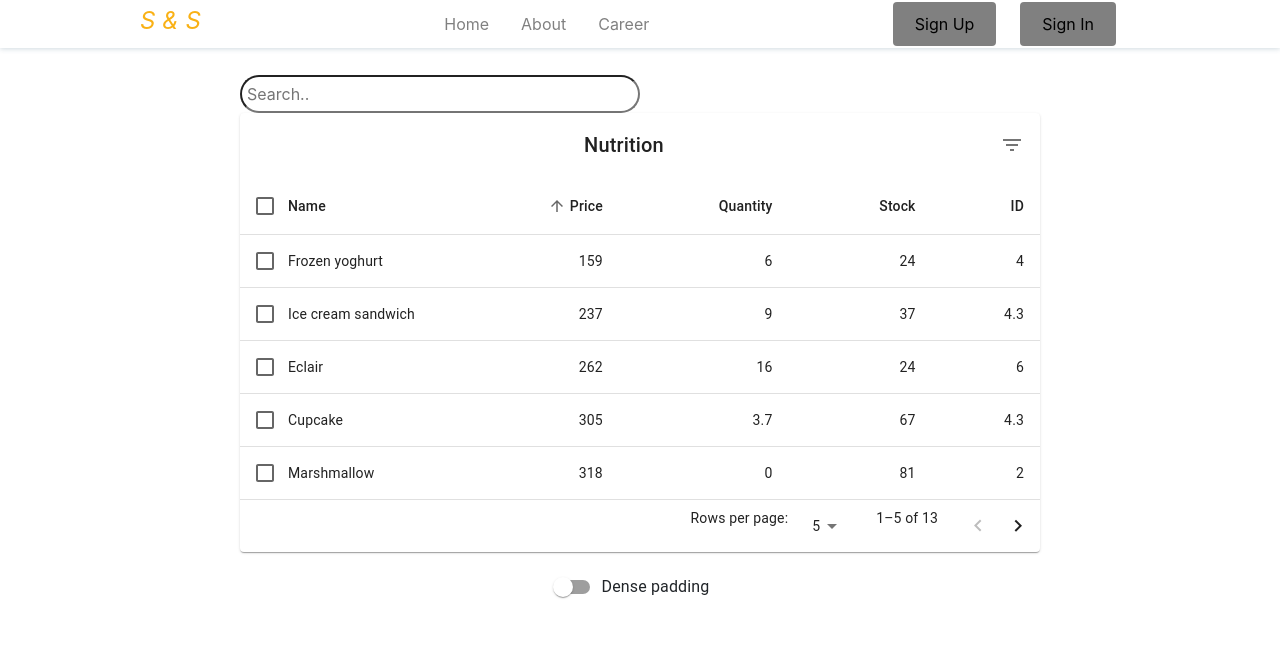
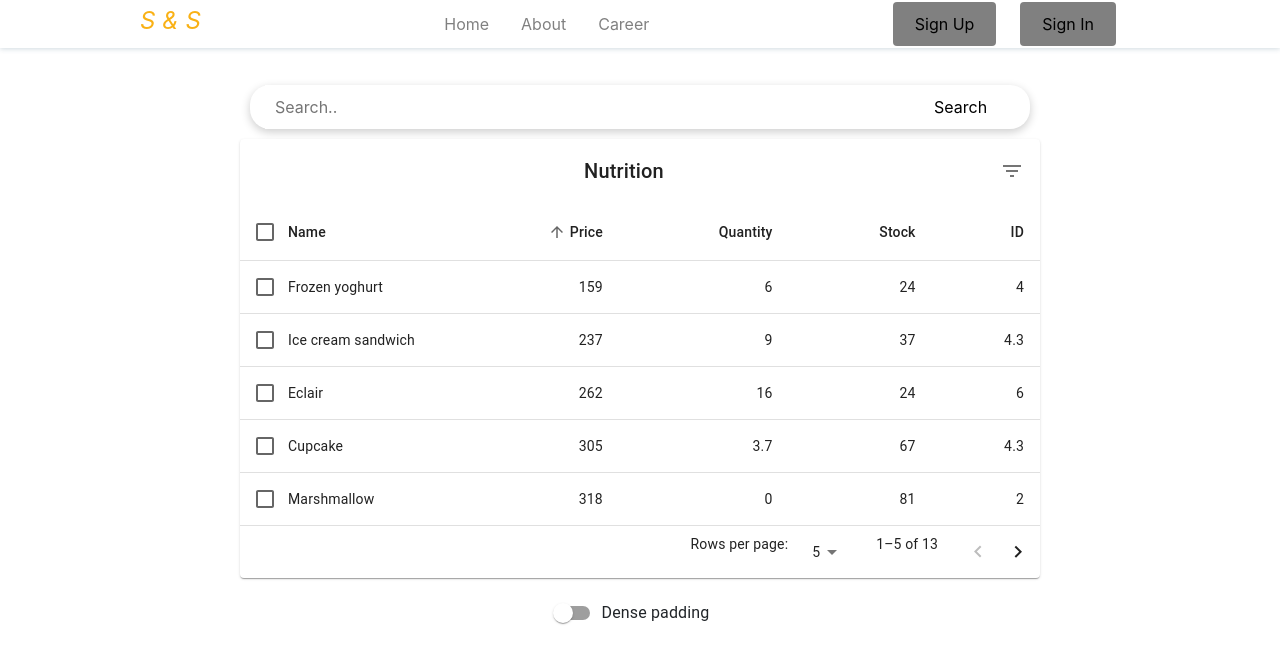
Before and after one commit to shrikantswami/counter-app, a React (Create React App) app: page /products in a window 1280 px wide. Shown: the top 664 px of the page. Built offline with nearby package versions, Linux system fonts and the light colour scheme.

Commit message:
search bar added & updated detail

```diff
--- a/src/Pages/Products/index.jsx
+++ b/src/Pages/Products/index.jsx
@@ -21,7 +21,9 @@ import Switch from '@mui/material/Switch';
 import DeleteIcon from '@mui/icons-material/Delete';
 import FilterListIcon from '@mui/icons-material/FilterList';
 import { visuallyHidden } from '@mui/utils';
-import { Maincontent ,Cbox ,List, SearchBar} from '../../layout';
+import { Maincontent ,Cbox ,List, SearchBar,SearchBoxContainer, SearchButton} from '../../layout';
+import { useState } from "react";
+import AuthContext from '../Accounts/Auth/AuthContext'
 // import SearchBar from "material-ui-search-bar";
 
 function createData(name, calories, fat, carbs, protein) {
@@ -227,12 +229,17 @@ function createData(name, calories, fat, carbs, protein) {
   };
 
   export default function EnhancedTable() {
+    const [accesstoken, setAccessToken] = useState(null);
+    const [productList, setproductList] = useState({});
+    const [logedIn, setLogedIn] = useState(false);
+    const [userDetails] = useState({});
     const [order, setOrder] = React.useState('asc');
     const [orderBy, setOrderBy] = React.useState('calories');
     const [selected, setSelected] = React.useState([]);
     const [page, setPage] = React.useState(0);
     const [dense, setDense] = React.useState(false);
     const [rowsPerPage, setRowsPerPage] = React.useState(5);
+    const [search, setSearch] = React.useState('test')
 
     const handleRequestSort = (event, property) => {
       const isAsc = orderBy === property && order === 'asc';
@@ -288,11 +295,41 @@ function createData(name, calories, fat, carbs, protein) {
     const emptyRows =
       page > 0 ? Math.max(0, (1 + page) * rowsPerPage - rows.length) : 0;
 
+    const searchProducts = (event) => {
+        console.log({search});
+        console.log({accesstoken});
+        if (!accesstoken) {
+            console.log("getting list of products ")
+            productList  =  fetch("http://127.0.0.1:8000/shop_api/product_list", {
+              method: "POST",
+              headers: {
+                "Content-Type": "application/json"
+                      },
+              body: JSON.stringify({
+                access: accesstoken,
+                  })
+              }).then(response => response.json()).then( response =>{
+                // setAccessToken(updatedAccessToken.access);
+                console.log("access token",response);
+                // setLogedIn(true);
+              }
+              )
+          }
+    }
+    const changeHandler = (input)=>{
+            setSearch(input.target.value)
+            console.log(search)
+    }
     return (
+        <AuthContext.Provider value={{accesstoken, userDetails, logedIn}} >
             <Maincontent>
             <List>
             <Box sx={{ width: '100%' }}>
-        <SearchBar placeholder ="Search.."/>
+                <SearchBoxContainer>
+                    <SearchBar placeholder ="Search.." type="text" onChange={changeHandler} />
+                    <SearchButton label="Search" name="Search" onClick= {searchProducts} >Search</SearchButton>
+                </SearchBoxContainer>
+            {console.log(search)}
             <Paper sx={{ width: '100%', mb: 2 }}>
             <EnhancedTableToolbar numSelected={selected.length} />
             <TableContainer>
@@ -379,6 +416,7 @@ function createData(name, calories, fat, carbs, protein) {
         </Box>
         </List>
             </Maincontent>
+        </AuthContext.Provider>
     );
 
   }
--- a/src/layout.js
+++ b/src/layout.js
@@ -34,19 +34,20 @@ margin-right: 220px;
 `;
 
 export const SearchBar = styled.input`
-padding: 5px ;
-
+padding: 10px ;
+border : transparent;
+margin-left:15px;
 // margin-right: 220px;
 // background: #ffffff;
 // background: #24292f;
 // height: 48px;
 display: flex;
-border-radius: 20px;
+// border-radius: 20px;
 // justify-content: space-between;
 // padding: 0.2rem calc((100vw - 1000px) / 2);
 // position: fixed;
 // box-shadow: 0 1px 5px 0 rgb(41 85 115 / 21%);
-width:50%;
+width:85%;
 /* z-index: 15;*/
 /* Third Nav */
 /* justify-content: flex-start; */
@@ -55,5 +56,20 @@ width:50%;
 export const Cbox = styled.input.attrs(
     {type:"checkbox"}
 )`
-// width:20px ;
-`
+
+`;
+
+export const SearchBoxContainer = styled.div`
+display: flex;
+border-radius: 20px;
+box-shadow:0 3px 10px rgb(0 0 0 / 0.2);
+margin:10px;
+`;
+
+export const SearchButton = styled.button`
+// border-radius-right: 20px;
+border : transparent;
+background: white;
+align:left;
+
+`;
```
Lines whose indentation alone changed are shown as unchanged.
